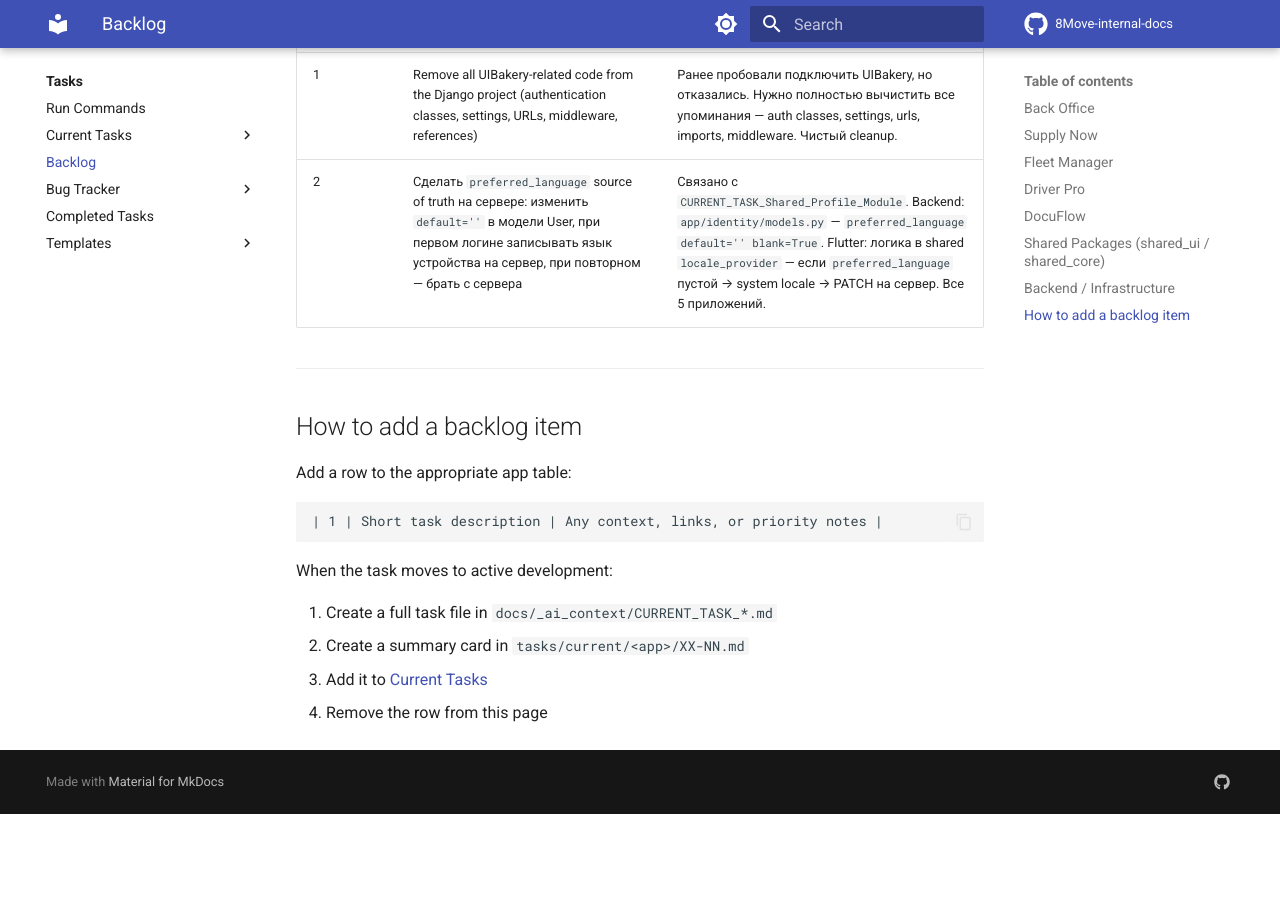
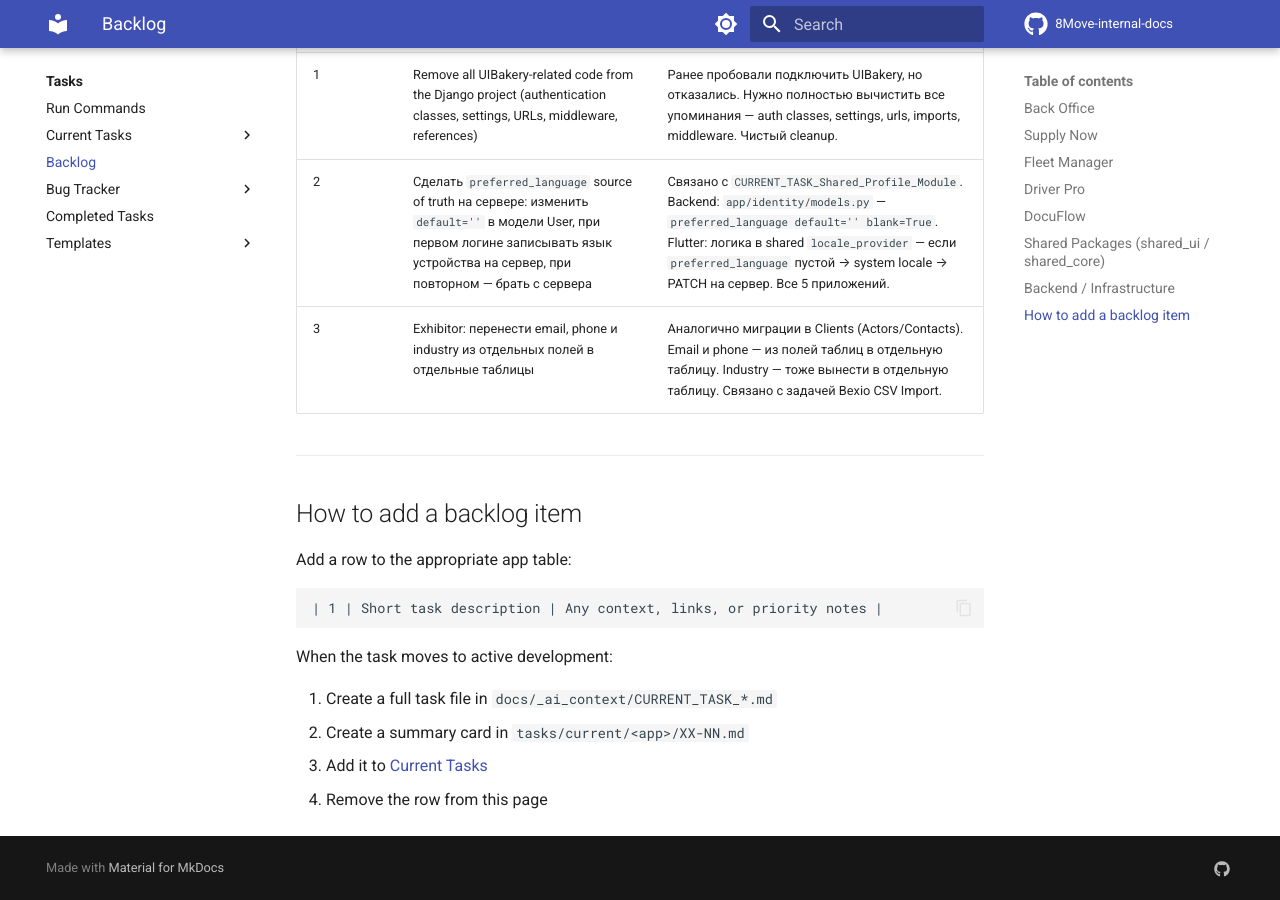
Before and after one commit to MaxShytov/8Move-internal-docs, an MkDocs documentation site: the page built from docs/tasks/backlog.md, in a window 1280 px wide and 900 px high, scrolled down 3200 px. Built offline with MkDocs 1.6.1 and Material for MkDocs 9.7.7, drawn with Linux system fonts in a browser that asks for light colours; comment, search, counter and statistics services are not loaded; before the commit the page ends 4014 px from its top, so only the background shows below that.

Commit message:
backlog: add Exhibitor data migration to Backend
Co-Authored-By: Claude Opus 4.6 <noreply@anthropic.com>

```diff
--- a/docs/tasks/backlog.md
+++ b/docs/tasks/backlog.md
@@ -71,6 +71,7 @@ Ideas and planned tasks that are not yet in active development. When a task move
 |---|------|-------|
 | 1 | Remove all UIBakery-related code from the Django project (authentication classes, settings, URLs, middleware, references) | Ранее пробовали подключить UIBakery, но отказались. Нужно полностью вычистить все упоминания — auth classes, settings, urls, imports, middleware. Чистый cleanup. |
 | 2 | Сделать `preferred_language` source of truth на сервере: изменить `default=''` в модели User, при первом логине записывать язык устройства на сервер, при повторном — брать с сервера | Связано с `CURRENT_TASK_Shared_Profile_Module`. Backend: `app/identity/models.py` — `preferred_language default='' blank=True`. Flutter: логика в shared `locale_provider` — если `preferred_language` пустой → system locale → PATCH на сервер. Все 5 приложений. |
+| 3 | Exhibitor: перенести email, phone и industry из отдельных полей в отдельные таблицы | Аналогично миграции в Clients (Actors/Contacts). Email и phone — из полей таблиц в отдельную таблицу. Industry — тоже вынести в отдельную таблицу. Связано с задачей Bexio CSV Import. |
 
 ---
 
```
